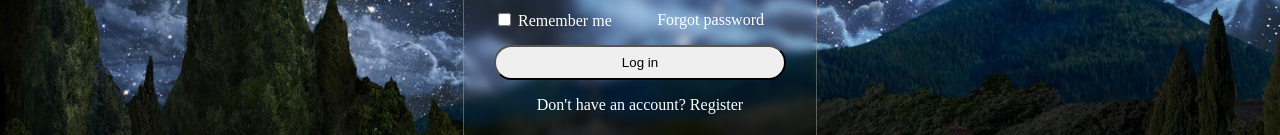
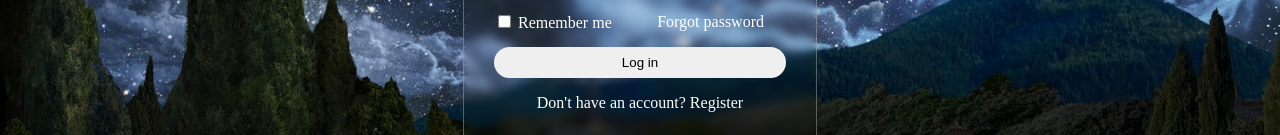
Before and after one commit to aligici/login-form, a plain HTML site: page index.html in a window 1280 px wide. Shown: the part 411-546 px from the top of the page. Drawn offline with Linux system fonts and the light colour scheme.

Commit message:
Create login-form

```diff
--- a/style.css
+++ b/style.css
@@ -47,9 +47,6 @@ background-image: url("images/wallpaperflare.com_wallpaper.jpg");
     outline: 1px solid rgb(161, 161, 161);
   }
 
-/* #username:focus-visible{
-    border: 1px solid rgb(161, 161, 161);
-} */
 .password {
     margin: 15px 0px;
 }
@@ -59,7 +56,9 @@ background-image: url("images/wallpaperflare.com_wallpaper.jpg");
     margin-top: 15px;
     padding: 8px;
     border-radius: 20px;
+    border: none;
 }
+
 
 h1,
 .register {
```
